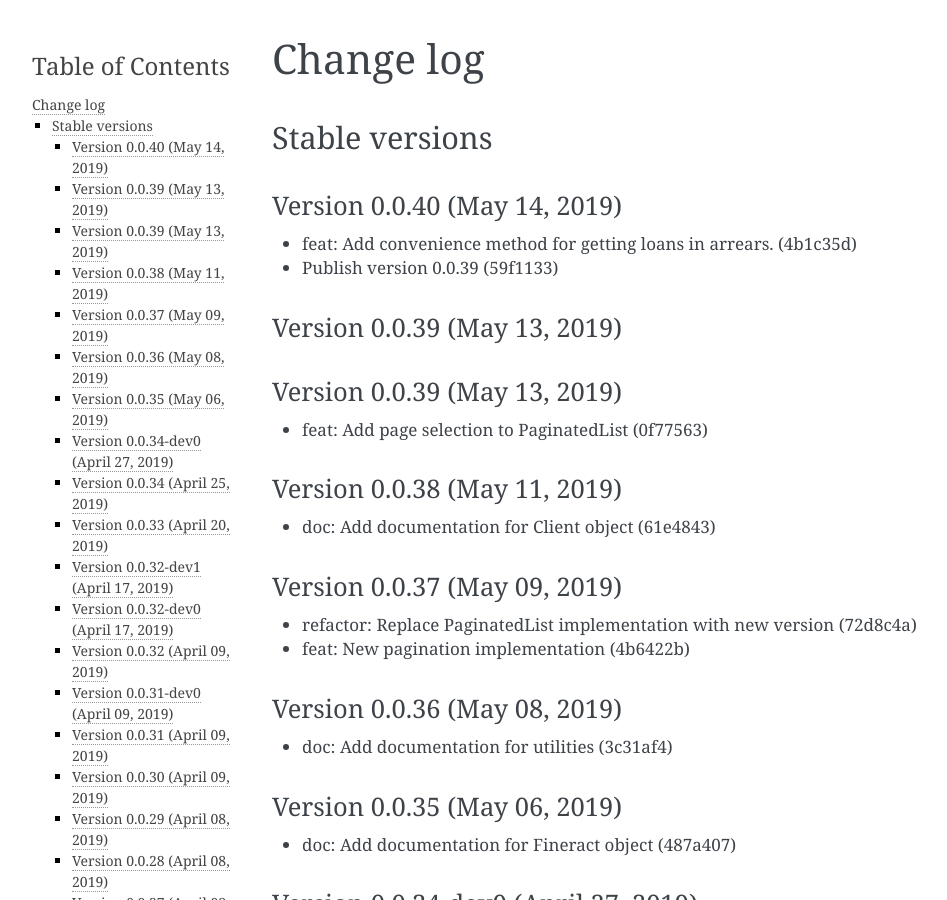
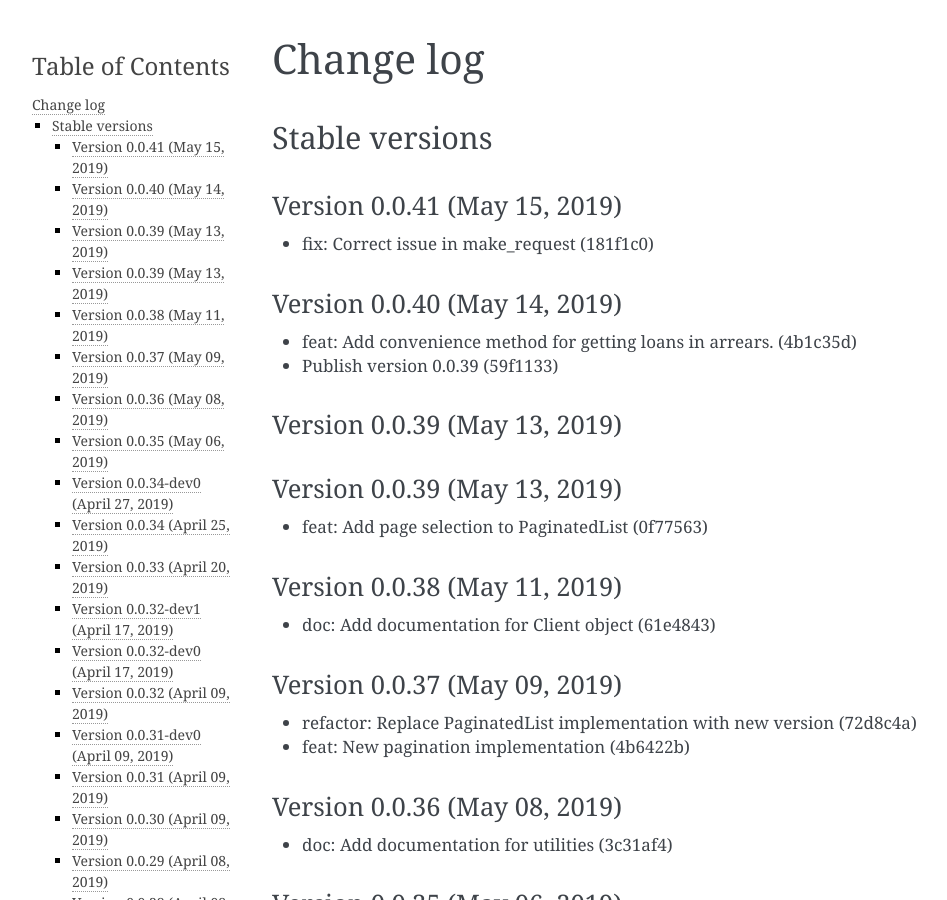
Before and after one commit to mobidevke/PyFineract, a Sphinx documentation site: the page built from docs/changes.rst, in a window 1280 px wide and 900 px high. Shown: the whole window, without its empty margins (148-1095 px from the left). Built offline with Sphinx 7.4.7, drawn with Linux system fonts in a browser that asks for light colours; formulas are drawn with MathJax 3.

Commit message:
Publish version 0.0.41

```diff
--- a/docs/changes.rst
+++ b/docs/changes.rst
@@ -3,6 +3,11 @@ Change log
 
 Stable versions
 ~~~~~~~~~~~~~~~
+
+Version 0.0.41 (May 15, 2019)
+-------------------------------------
+
+* fix: Correct issue in make_request (181f1c0)
 
 Version 0.0.40 (May 14, 2019)
 -------------------------------------
--- a/setup.py
+++ b/setup.py
@@ -2,7 +2,7 @@ import textwrap
 
 import setuptools
 
-version = "0.0.40"
+version = "0.0.41"
 
 if __name__ == '__main__':
     setuptools.setup(
```
